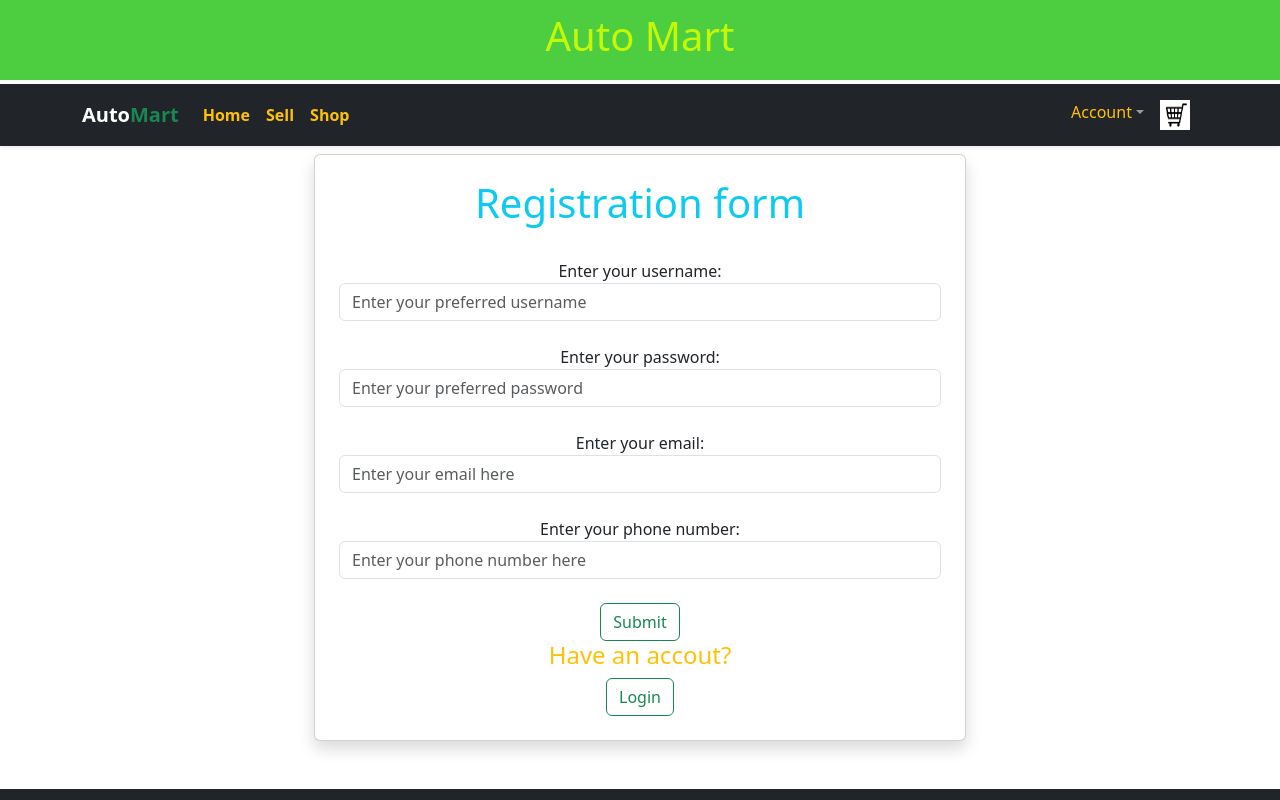
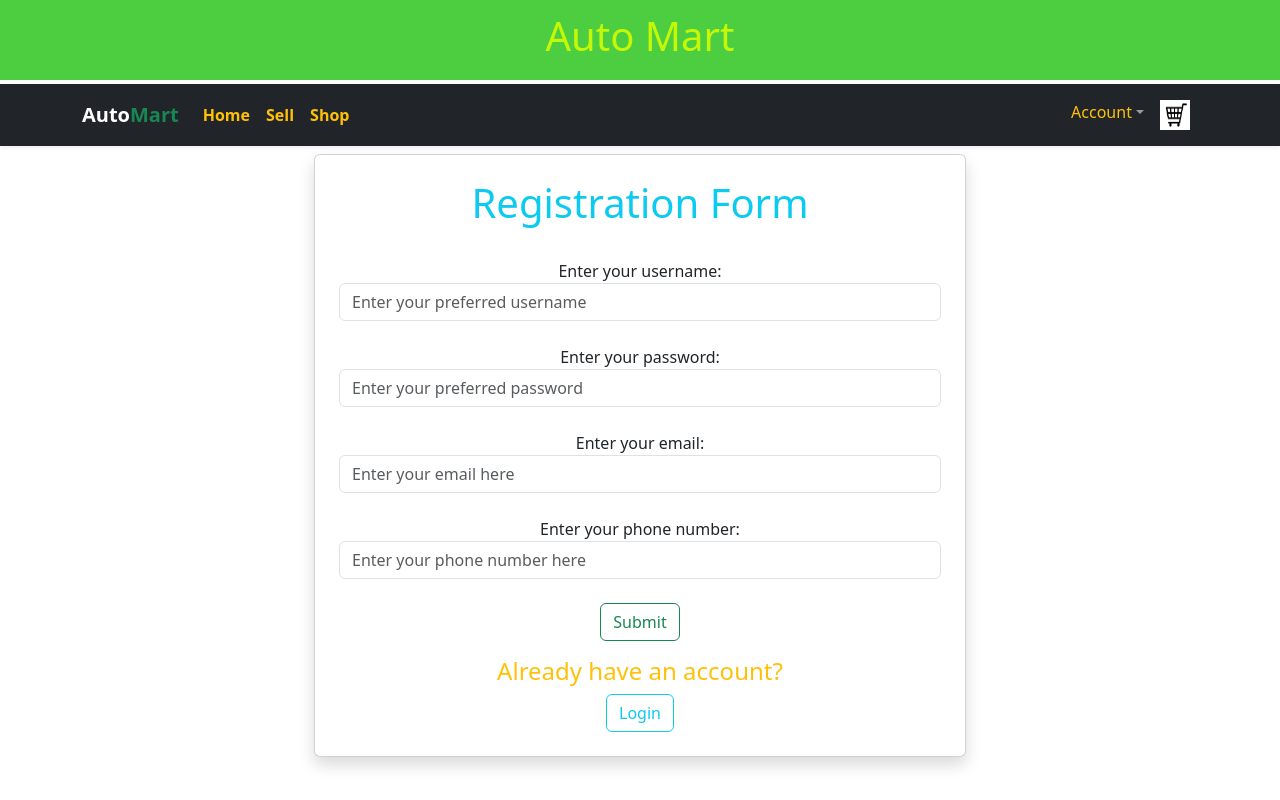
Before and after one commit to madlib-doom/spar-project, a React (Create React App) app: page /Signup in a window 1280 px wide. Shown: the top 800 px of the page. Built offline with nearby package versions, Linux system fonts and the light colour scheme.

Commit message:
updated code

```diff
--- a/package.json
+++ b/package.json
@@ -15,6 +15,7 @@
     "react-dom": "^19.1.1",
     "react-router-dom": "^7.9.1",
     "react-scripts": "5.0.1",
+    "react-toastify": "^11.0.5",
     "web-vitals": "^2.1.4"
   },
   "scripts": {
--- a/public/index.html
+++ b/public/index.html
@@ -2,14 +2,14 @@
 <html lang="en">
   <head>
     <meta charset="utf-8" />
-    <link rel="icon" href="%PUBLIC_URL%/favicon.ico" />
+    <link rel="icon" href="%PUBLIC_URL%/FIX.png" />
     <meta name="viewport" content="width=device-width, initial-scale=1" />
     <meta name="theme-color" content="#000000" />
     <meta
       name="description"
       content="Web site created using create-react-app"
     />
-    <link rel="apple-touch-icon" href="%PUBLIC_URL%/logo192.png" />
+    <link rel="apple-touch-icon" href="%PUBLIC_URL%/FIX.png" />
     <link rel="stylesheet" href="https://cdn.jsdelivr.net/npm/bootstrap-icons@1.10.5/font/bootstrap-icons.css">
 
     <!--
@@ -26,7 +26,7 @@
       work correctly both with client-side routing and a non-root public URL.
       Learn how to configure a non-root public URL by running `npm run build`.
     -->
-    <title>React App</title>
+    <title>Automart</title>
   </head>
   <body>
     <noscript>You need to enable JavaScript to run this app.</noscript>
--- a/src/App.js
+++ b/src/App.js
@@ -30,7 +30,7 @@ function App() {
         <Navbar/>
         <Routes>
           <Route path='/Signup' element={<Register/>}/>
-          <Route path='/Signin' element={<Signin/>}/>
+          <Route path='/signin' element={<Signin/>}/>
           <Route path='/' element={<Home/>}/>
           <Route path='*' element={<Notfound/>}/>
           <Route path='/addproducts' element={<Store/>}/>
--- a/src/components/Register.jsx
+++ b/src/components/Register.jsx
@@ -1,8 +1,10 @@
 import React, { useState } from 'react';
-import './css/register.css'; // We'll define styles separately
+import './css/register.css';
 import axios from 'axios';
 import Loader from './Loader';
-import { Link } from 'react-router-dom';
+import { Link, useNavigate } from 'react-router-dom';
+import { ToastContainer, toast } from 'react-toastify';
+import 'react-toastify/dist/ReactToastify.css';
 
 const Register = () => {
   const [username, setUsername] = useState("");
@@ -11,6 +13,8 @@ const Register = () => {
   const [phone, setPhone] = useState("");
   const [passwordSuggestion, setPasswordSuggestion] = useState("");
   const [strength, setStrength] = useState({ label: '', score: 0 });
+
+  const navigate = useNavigate();
 
   const generateStrongPassword = () => {
     const chars = 'abcdefghijklmnopqrstuvwxyzABCDEFGHIJKLMNOPQRSTUVWXYZ0123456789!@#$%^&*()_+';
@@ -50,13 +54,11 @@ const Register = () => {
     }
   };
 
-  const [loading,setLoading]=useState(false)
-  const [success,setSuccess]=useState("")
-  const [error,setError]=useState("")
+  const [loading, setLoading] = useState(false);
 
-  const submit= async (e)=>{
-    e.preventDefault()
-    setLoading(true)
+  const submit = async (e) => {
+    e.preventDefault();
+    setLoading(true);
 
     const data = new FormData();
     data.append('username', username);
@@ -64,36 +66,56 @@ const Register = () => {
     data.append('phone', phone);
     data.append('password', password);
 
-    try{
-        const response= await axios.post("https://aarondev.pythonanywhere.com/api/signup",data)
-        setLoading(false)
-        setSuccess(response.data.message)
+    try {
+      const response = await axios.post("https://aarondev.pythonanywhere.com/api/signup", data);
+      setLoading(false);
 
-        setUsername('')
-        setPassword('')
-        setEmail('')
-        setPhone('')
+      const message = response.data.message;
+      // console.log("Server response:", response.data);
 
+
+      if (message === "Users registered succcesfully") {
+        toast.success("🎉 Registered successfully! Redirecting to login...", {
+          position: "top-right",
+          autoClose: 2000,
+        });
+
+        setTimeout(() => {
+          navigate("/signin");
+        }, 2500);
+      } else {
+        toast.error(message || "Registration failed", {
+          position: "top-right",
+          autoClose: 3000,
+        });
+      }
+
+      // Clear form fields
+      setUsername('');
+      setPassword('');
+      setEmail('');
+      setPhone('');
+    } catch (error) {
+      console.error("Signup error:", error);
+      setLoading(false);
+      toast.error("❌ An error occurred. Please try again later.", {
+        position: "top-right",
+        autoClose: 3000,
+      });
     }
-    catch(error){
-        setLoading(false)
-        setError("An error occured plase try again later...")
-    }
+  };
+  // console.log("Server response:", response.data);
 
-  }
 
   return (
     <div>
+      <ToastContainer />
       <div className="row justify-content-center mt-2">
         <div className="col-md-6 card shadow p-4">
-          <h1 className='text-center text-info'>Registration form</h1> <br />
-          {loading && <Loader/>}
+          <h1 className='text-center text-info'>Registration Form</h1> <br />
+          {loading && <Loader />}
 
-
-          {success && <div className="alert alert-success">{success}</div>}
-          {error && <div className="alert alert-danger">{error}</div>}
-
-          <form  onSubmit={submit}>
+          <form onSubmit={submit}>
             <label>Enter your username:</label> <br />
             <input
               type="text"
@@ -161,13 +183,12 @@ const Register = () => {
             />
             <br />
 
-            <button className='btn btn-outline-success'>Submit</button>
+            <button className='btn btn-outline-success' disabled={loading}>
+              Submit
+            </button>
 
-            <h4 className='text-center text-warning'>Have an accout?</h4>
-     <Link to="/signin"><button className='btn btn-outline-success'>Login</button></Link>
-
-
-
+            <h4 className='text-center text-warning mt-3'>Already have an account?</h4>
+            <Link to="/signin"><button className='btn btn-outline-info'>Login</button></Link>
           </form>
         </div>
       </div>
```
Also changed, not shown: public/FIX.png (added), 1 other file (tests, documents, lock files or other folders).
